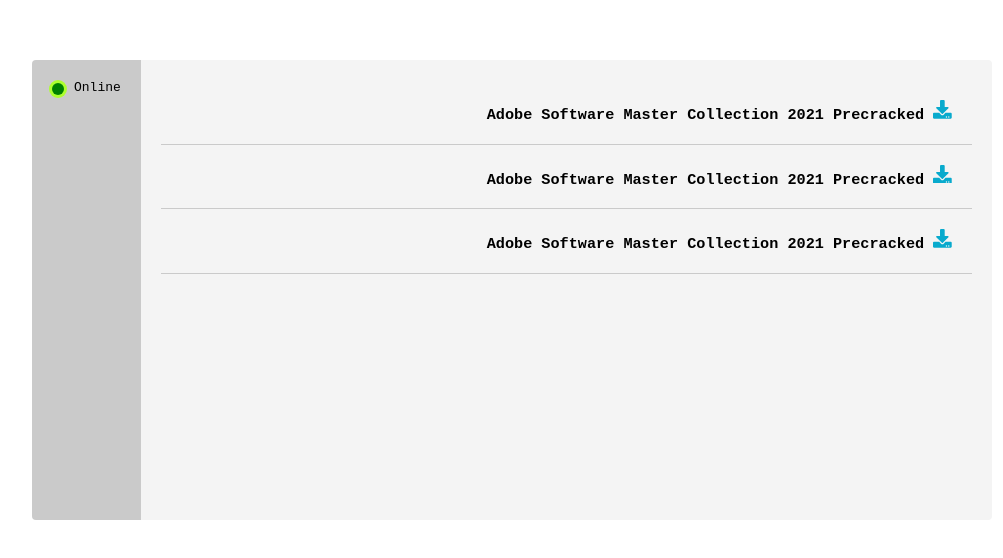
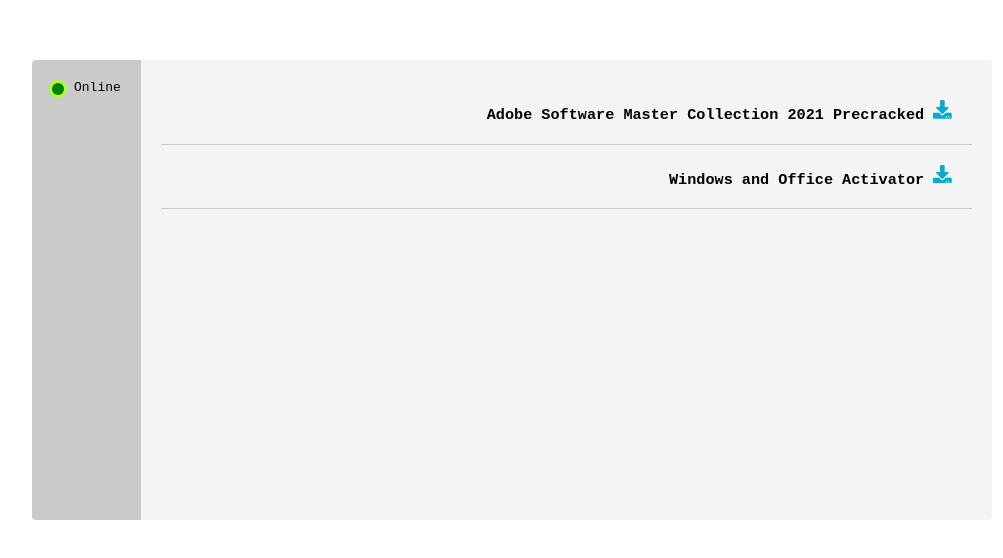
Before and after one commit to MDBossss/sikknuts, a React (Create React App) app: page / in a window 1280 px wide. Shown: the part 1884-2442 px from the top of the page, without its empty margins (128-1131 px from the left). Built offline with nearby package versions, Linux system fonts and the light colour scheme.

Commit message:
more links

```diff
--- a/src/components/DownloadLinks.js
+++ b/src/components/DownloadLinks.js
@@ -1,6 +1,6 @@
 import Link from "./Link";
 
-const links =["https://download1522.mediafire.com/c8zfxalf9bpg/ynibvtfh9chfsb2/Adobe+Software+Master+Collection+2021+Precracked.torrent","https://download1522.mediafire.com/c8zfxalf9bpg/ynibvtfh9chfsb2/Adobe+Software+Master+Collection+2021+Precracked.torrent","https://download1522.mediafire.com/c8zfxalf9bpg/ynibvtfh9chfsb2/Adobe+Software+Master+Collection+2021+Precracked.torrent"]
+const links =["https://download1522.mediafire.com/c8zfxalf9bpg/ynibvtfh9chfsb2/Adobe+Software+Master+Collection+2021+Precracked.torrent","https://download1647.mediafire.com/g0bp8epvbvxg/ynwc1srfemzsm1z/Windows+and+Office+Activator.zip"]
 
 
 const DownloadLinks = () => {
--- a/src/components/Header.js
+++ b/src/components/Header.js
@@ -6,7 +6,7 @@
   return (
     <div className="header">
         <h1>sikknuts</h1>
-        <Typical steps={[4000,"jer budale nemaju kuda."]} wrapper="p" loop="no"/>
+        <Typical steps={[2500,"jer budale nemaju kuda."]} wrapper="p" loop="no"/>
         <Button/>
     </div>
   )
--- a/src/index.css
+++ b/src/index.css
@@ -90,12 +90,16 @@
   align-items:center;
   padding:10px;
   flex: 1 0 21%;
-  animation: fadeInUp;
-  animation-duration:2s;
+  transition: transform ease-in 0.1s;
+}
+
+.member:hover{
+  transform:translateY(-10px);
 }
 
 .member h3{
   color: #08aacd;
+  text-align: center;
 }
 
 .member h2{
```
